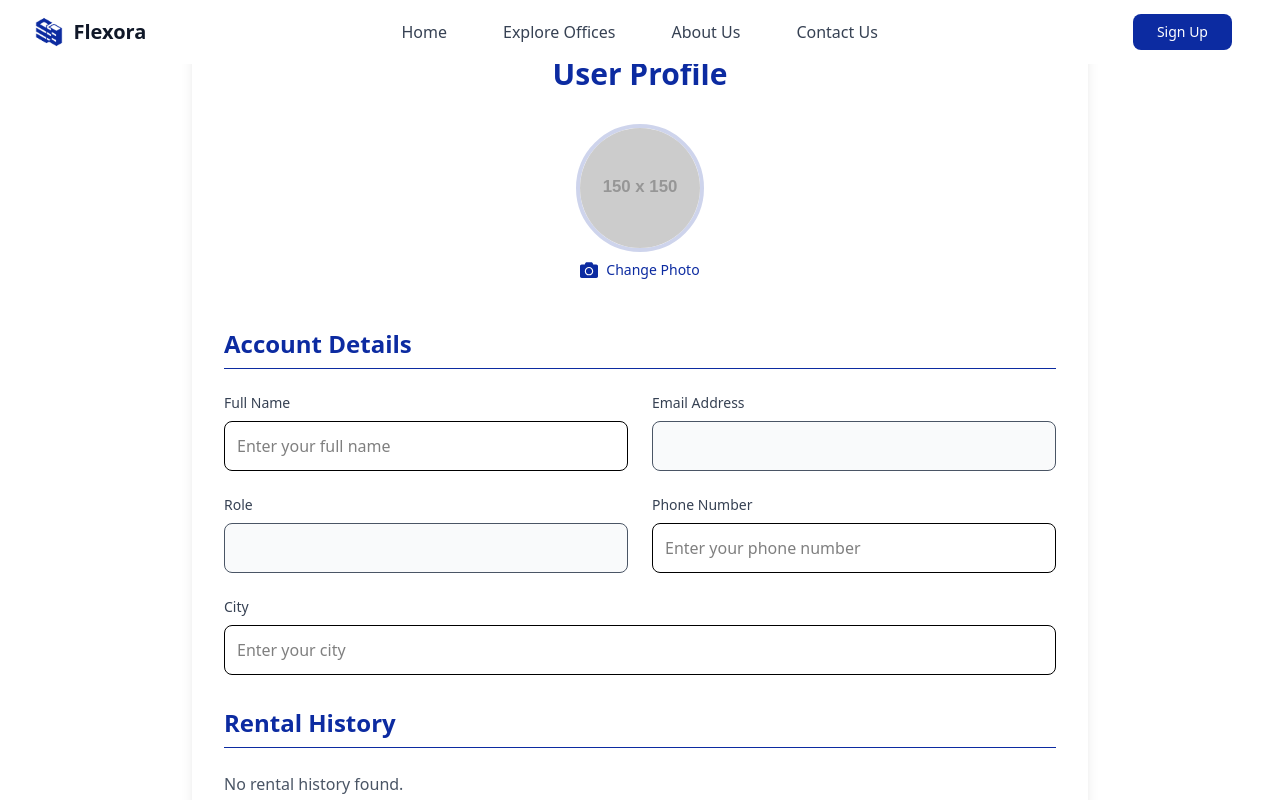
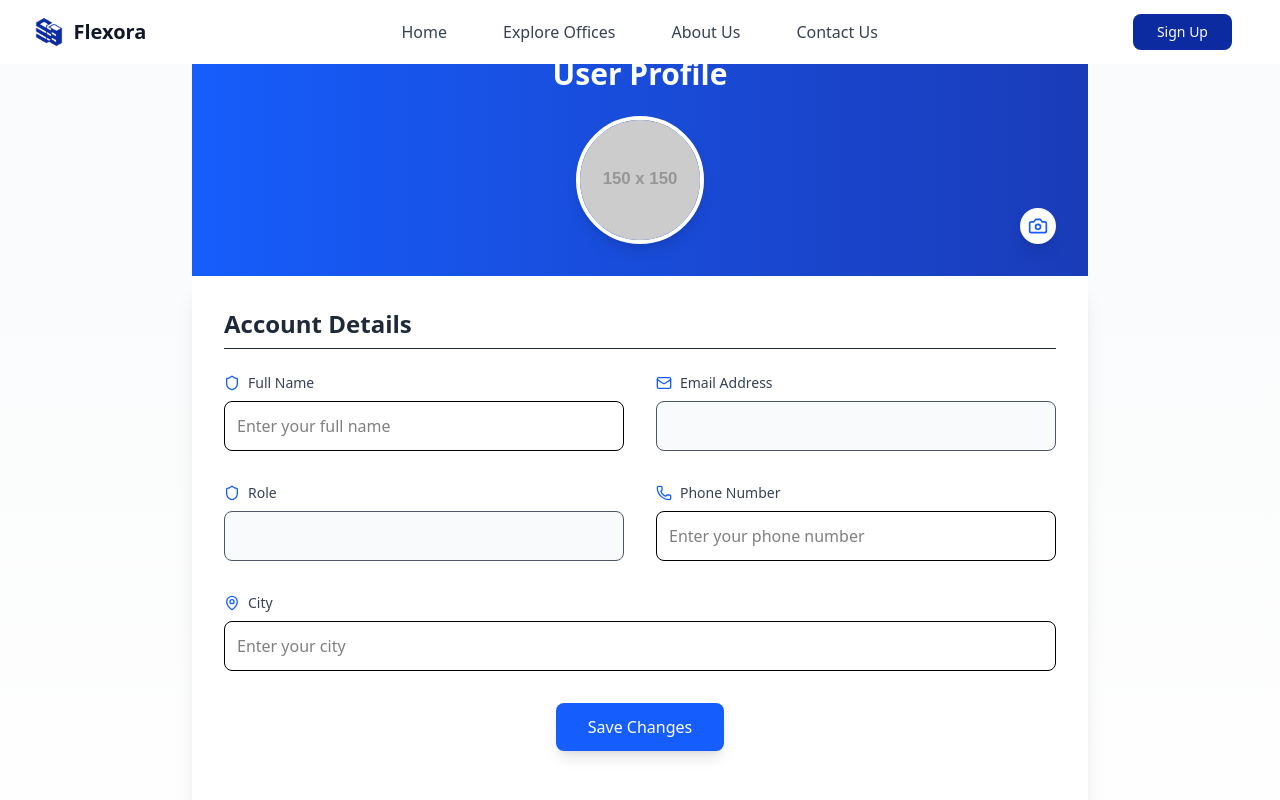
Before and after one commit to officeNest/officeNest, a React (Vite) app: page /UserProfile in a window 1280 px wide. Shown: the top 800 px of the page. Built offline with nearby package versions, Linux system fonts and the light colour scheme.

Commit message:
user profile design

```diff
--- a/src/pages/UserProfile.jsx
+++ b/src/pages/UserProfile.jsx
@@ -1,14 +1,14 @@
 import { useEffect, useState } from "react";
 import { useDispatch, useSelector } from "react-redux";
 import { ref, get, set } from "firebase/database";
-import { db, auth, storage } from "../firebase"; // Import storage
+import { db, auth, storage } from "../firebase";
 import { setUserProfile, setLoading, setError } from "../features/userSlice";
 import {
   getDownloadURL,
   uploadBytes,
   ref as storageRef,
-} from "firebase/storage"; // Firebase Storage methods
-import { FaCamera } from "react-icons/fa"; // Camera icon for image upload
+} from "firebase/storage";
+import { Camera, Mail, Phone, MapPin, Shield } from "lucide-react";
 
 const UserProfile = () => {
   const dispatch = useDispatch();
@@ -18,14 +18,12 @@ const UserProfile = () => {
     name: user.name || "",
     phone: user.phone || "",
     city: user.city || "",
-    profileImage: user.profileImage || "", // Profile image URL
+    profileImage: user.profileImage || "",
   });
 
-  const [rentalHistory, setRentalHistory] = useState([]); // State to store rental history
-
+  const [rentalHistory, setRentalHistory] = useState([]);
   const userId = auth.currentUser ? auth.currentUser.uid : null;
 
-  // Fetch user data and rental history from Firebase
   useEffect(() => {
     if (!userId) {
       console.error("User not authenticated!");
@@ -42,7 +40,6 @@ const UserProfile = () => {
           const userData = userSnapshot.val();
           console.log("Fetched user data:", userData);
 
-          // Dispatch the setUserProfile action to update Redux state
           dispatch(
             setUserProfile({
               name: userData.name || "",
@@ -53,22 +50,21 @@ const UserProfile = () => {
               uid: userData.uid || userId,
               phone: userData.phone || "",
               city: userData.city || "",
-              profileImage: userData.profileImage || "", // Profile image URL
+              profileImage: userData.profileImage || "",
             })
           );
 
-          // Update local editable state
           setEditableProfile({
             name: userData.name || "",
             phone: userData.phone || "",
             city: userData.city || "",
-            profileImage: userData.profileImage || "", // Profile image URL
+            profileImage: userData.profileImage || "",
           });
         } else {
           console.log("No user data found for ID:", userId);
         }
 
-        // Fetch rental history from the "payments" collection
+        // Fetch rental history (payments)
         const paymentsRef = ref(db, "payments");
         const paymentsSnapshot = await get(paymentsRef);
         if (paymentsSnapshot.exists()) {
@@ -99,7 +95,8 @@ const UserProfile = () => {
             })
           );
 
-          setRentalHistory(rentalHistoryWithPropertyDetails); // Set rental history with property details
+          // Set the rental history state with all fetched data
+          setRentalHistory(rentalHistoryWithPropertyDetails);
         } else {
           console.log("No payments found.");
         }
@@ -114,7 +111,6 @@ const UserProfile = () => {
     fetchUserData();
   }, [dispatch, userId]);
 
-  // Handle profile update
   const handleUpdate = async () => {
     if (!userId) {
       alert("User not authenticated!");
@@ -123,14 +119,12 @@ const UserProfile = () => {
 
     try {
       const userRef = ref(db, `users/${userId}`);
-
-      // Update the user's profile in Firebase
       await set(userRef, {
-        ...user, // Keep existing fields (email, role, status, etc.)
+        ...user,
         name: editableProfile.name,
         phone: editableProfile.phone,
         city: editableProfile.city,
-        profileImage: editableProfile.profileImage, // Profile image URL
+        profileImage: editableProfile.profileImage,
       });
 
       console.log("Profile updated successfully:", editableProfile);
@@ -141,30 +135,20 @@ const UserProfile = () => {
     }
   };
 
-  // Handle image upload
   const handleImageUpload = async (e) => {
     const file = e.target.files[0];
     if (file) {
       try {
         dispatch(setLoading(true));
-
-        // Upload the image to Firebase Storage
         const imageRef = storageRef(storage, `profileImages/${userId}`);
         await uploadBytes(imageRef, file);
-
-        // Get the download URL of the uploaded image
         const imageUrl = await getDownloadURL(imageRef);
-
-        // Update the local state with the new image URL
         setEditableProfile({ ...editableProfile, profileImage: imageUrl });
-
-        // Update Firebase Realtime Database with the new image URL
         const userRef = ref(db, `users/${userId}`);
         await set(userRef, {
           ...user,
           profileImage: imageUrl,
         });
-
         console.log("Profile image updated successfully:", imageUrl);
       } catch (error) {
         console.error("Error uploading image:", error);
@@ -176,15 +160,17 @@ const UserProfile = () => {
   };
 
   return (
-    <div className="min-h-screen bg-white p-6">
-      <div className="max-w-4xl mx-auto bg-white shadow-lg rounded-xl p-8">
-        <h1 className="text-3xl font-bold mb-8 text-[#0C2BA1] text-center">
+    <div className="min-h-screen bg-gradient-to-b from-gray-50 to-white p-6">
+      <div className="max-w-4xl mx-auto">
+        {/* Profile Header */}
+        <div className="bg-gradient-to-r from-blue-600 to-blue-800 rounded-t-xl p-8 relative">
+          <h1 className="text-3xl font-bold text-white text-center mb-6">
             User Profile
           </h1>
 
           {/* Profile Image */}
-        <div className="flex flex-col items-center mb-12 relative">
-          <div className="w-32 h-32 rounded-full overflow-hidden border-4 border-[#0C2BA1]/20 hover:border-[#0C2BA1]/40 transition-colors duration-300">
+          <div className="flex flex-col items-center relative">
+            <div className="w-32 h-32 rounded-full overflow-hidden border-4 border-white shadow-lg hover:shadow-xl transition-shadow duration-300">
               <img
                 src={
                   editableProfile.profileImage ||
@@ -196,10 +182,9 @@ const UserProfile = () => {
             </div>
             <label
               htmlFor="profileImageUpload"
-            className="mt-2 flex items-center gap-2 text-[#0C2BA1] hover:text-[#0A2472] cursor-pointer transition-colors duration-300"
+              className="absolute bottom-0 right-0 p-2 bg-white rounded-full shadow-lg cursor-pointer hover:bg-gray-50 transition-colors"
             >
-            <FaCamera className="text-lg" />
-            <span className="text-sm font-medium">Change Photo</span>
+              <Camera className="w-5 h-5 text-blue-600" />
             </label>
             <input
               id="profileImageUpload"
@@ -209,17 +194,21 @@ const UserProfile = () => {
               className="hidden"
             />
           </div>
+        </div>
 
+        {/* Main Content */}
+        <div className="bg-white shadow-xl rounded-b-xl p-8">
           {/* Account Details */}
-        <div className="mb-8 space-y-6">
-          <h2 className="text-2xl font-semibold mb-6 text-[#0C2BA1] border-b pb-2">
+          <div className="mb-8">
+            <h2 className="text-2xl font-semibold mb-6 text-gray-800 border-b pb-2">
               Account Details
             </h2>
 
-          <div className="grid grid-cols-1 md:grid-cols-2 gap-6">
+            <div className="grid grid-cols-1 md:grid-cols-2 gap-8">
               {/* Name Field */}
               <div className="space-y-2">
-              <label className="block text-sm font-medium text-gray-700">
+                <label className="flex items-center gap-2 text-sm font-medium text-gray-700">
+                  <Shield className="w-4 h-4 text-blue-600" />
                   Full Name
                 </label>
                 <input
@@ -232,13 +221,14 @@ const UserProfile = () => {
                     })
                   }
                   placeholder="Enter your full name"
-                className="w-full p-3 border rounded-lg focus:border-[#0C2BA1] focus:ring-2 focus:ring-[#0C2BA1]/20 outline-none transition-all"
+                  className="w-full p-3 border rounded-lg focus:border-blue-600 focus:ring-2 focus:ring-blue-100 outline-none transition-all"
                 />
               </div>
 
               {/* Email Field */}
               <div className="space-y-2">
-              <label className="block text-sm font-medium text-gray-700">
+                <label className="flex items-center gap-2 text-sm font-medium text-gray-700">
+                  <Mail className="w-4 h-4 text-blue-600" />
                   Email Address
                 </label>
                 <input
@@ -251,7 +241,8 @@ const UserProfile = () => {
 
               {/* Role Field */}
               <div className="space-y-2">
-              <label className="block text-sm font-medium text-gray-700">
+                <label className="flex items-center gap-2 text-sm font-medium text-gray-700">
+                  <Shield className="w-4 h-4 text-blue-600" />
                   Role
                 </label>
                 <input
@@ -264,7 +255,8 @@ const UserProfile = () => {
 
               {/* Phone Field */}
               <div className="space-y-2">
-              <label className="block text-sm font-medium text-gray-700">
+                <label className="flex items-center gap-2 text-sm font-medium text-gray-700">
+                  <Phone className="w-4 h-4 text-blue-600" />
                   Phone Number
                 </label>
                 <input
@@ -277,13 +269,14 @@ const UserProfile = () => {
                     })
                   }
                   placeholder="Enter your phone number"
-                className="w-full p-3 border rounded-lg focus:border-[#0C2BA1] focus:ring-2 focus:ring-[#0C2BA1]/20 outline-none transition-all"
+                  className="w-full p-3 border rounded-lg focus:border-blue-600 focus:ring-2 focus:ring-blue-100 outline-none transition-all"
                 />
               </div>
 
               {/* City Field */}
               <div className="space-y-2 md:col-span-2">
-              <label className="block text-sm font-medium text-gray-700">
+                <label className="flex items-center gap-2 text-sm font-medium text-gray-700">
+                  <MapPin className="w-4 h-4 text-blue-600" />
                   City
                 </label>
                 <input
@@ -296,55 +289,70 @@ const UserProfile = () => {
                     })
                   }
                   placeholder="Enter your city"
-                className="w-full p-3 border rounded-lg focus:border-[#0C2BA1] focus:ring-2 focus:ring-[#0C2BA1]/20 outline-none transition-all"
+                  className="w-full p-3 border rounded-lg focus:border-blue-600 focus:ring-2 focus:ring-blue-100 outline-none transition-all"
                 />
               </div>
+            </div>
+
+            {/* Save Button */}
+            <div className="mt-8 flex justify-center">
+              <button
+                onClick={handleUpdate}
+                className="px-8 py-3 bg-blue-600 text-white rounded-lg hover:bg-blue-700 transition-colors duration-300 font-medium shadow-lg hover:shadow-xl"
+              >
+                Save Changes
+              </button>
             </div>
           </div>
 
           {/* Rental History */}
-        <div className="mb-8 space-y-6">
-          <h2 className="text-2xl font-semibold mb-6 text-[#0C2BA1] border-b pb-2">
+          <div className="mt-12">
+            <h2 className="text-2xl font-semibold mb-6 text-gray-800 border-b pb-2">
               Rental History
             </h2>
+            <div className="space-y-4">
               {rentalHistory.length > 0 ? (
-            <div className="space-y-4">
-              {rentalHistory.map((rental, index) => (
+                rentalHistory.map((rental, index) => (
                   <div
                     key={index}
-                  className="p-4 border rounded-lg shadow-sm hover:shadow-md transition-shadow duration-300"
+                    className="p-6 bg-gray-50 rounded-lg hover:bg-gray-100 transition-colors duration-300 border border-gray-100"
                   >
-                  <p className="text-gray-700">
-                    <span className="font-semibold">Property Name:</span>{" "}
+                    <div className="grid grid-cols-2 md:grid-cols-4 gap-4">
+                      <div>
+                        <p className="text-sm text-gray-500">Property</p>
+                        <p className="font-medium text-gray-800">
                           {rental.propertyName}
                         </p>
-                  <p className="text-gray-700">
-                    <span className="font-semibold">Price:</span> $
-                    {rental.propertyPrice}
+                      </div>
+                      <div>
+                        <p className="text-sm text-gray-500">Price</p>
+                        <p className="font-medium text-gray-800">
+                          ${rental.propertyPrice}
                         </p>
-                  <p className="text-gray-700">
-                    <span className="font-semibold">Check-In Date:</span>{" "}
+                      </div>
+                      <div>
+                        <p className="text-sm text-gray-500">Check-In</p>
+                        <p className="font-medium text-gray-800">
                           {rental.checkInDate}
                         </p>
-                  <p className="text-gray-700">
-                    <span className="font-semibold">Check-Out Date:</span>{" "}
+                      </div>
+                      <div>
+                        <p className="text-sm text-gray-500">Check-Out</p>
+                        <p className="font-medium text-gray-800">
                           {rental.checkOutDate}
                         </p>
                       </div>
-              ))}
                     </div>
+                  </div>
+                ))
               ) : (
-            <p className="text-gray-600">No rental history found.</p>
+                <p className="text-gray-500 text-center py-4">
+                  No rental history found.
+                </p>
               )}
             </div>
-
-        {/* Save Button */}
-        <button
-          onClick={handleUpdate}
-          className="w-full md:w-auto md:px-12 bg-[#0C2BA1] text-white py-3 rounded-lg hover:bg-[#0A2472] transition duration-300 font-medium text-sm flex items-center justify-center mx-auto"
-        >
-          Save Changes
-        </button>
+          </div>
+        </div>
       </div>
     </div>
   );
```
Also changed, not shown: src/features/bookingSlice.jsx (+13 -87 lines), src/pages/Booking.jsx (+26 -4 lines). Lines whose indentation alone changed are shown as unchanged.
